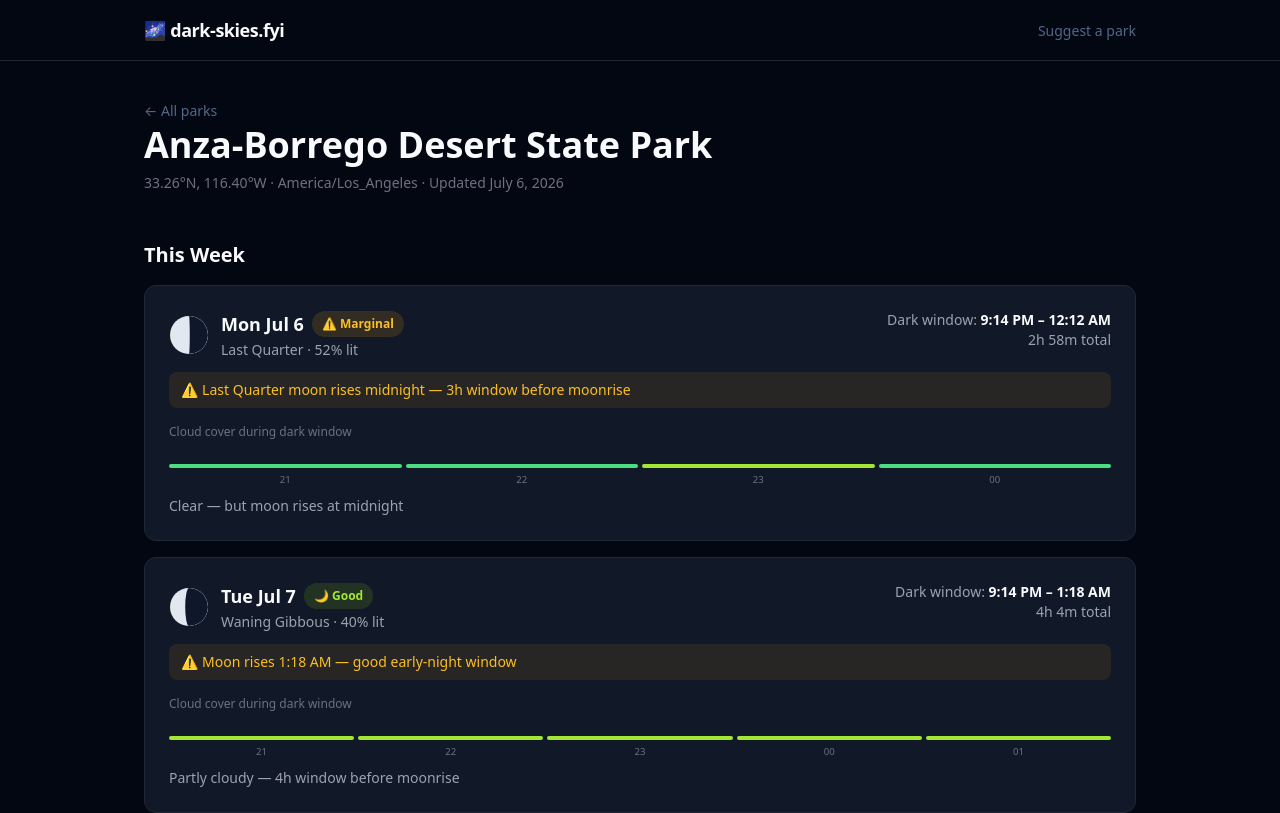
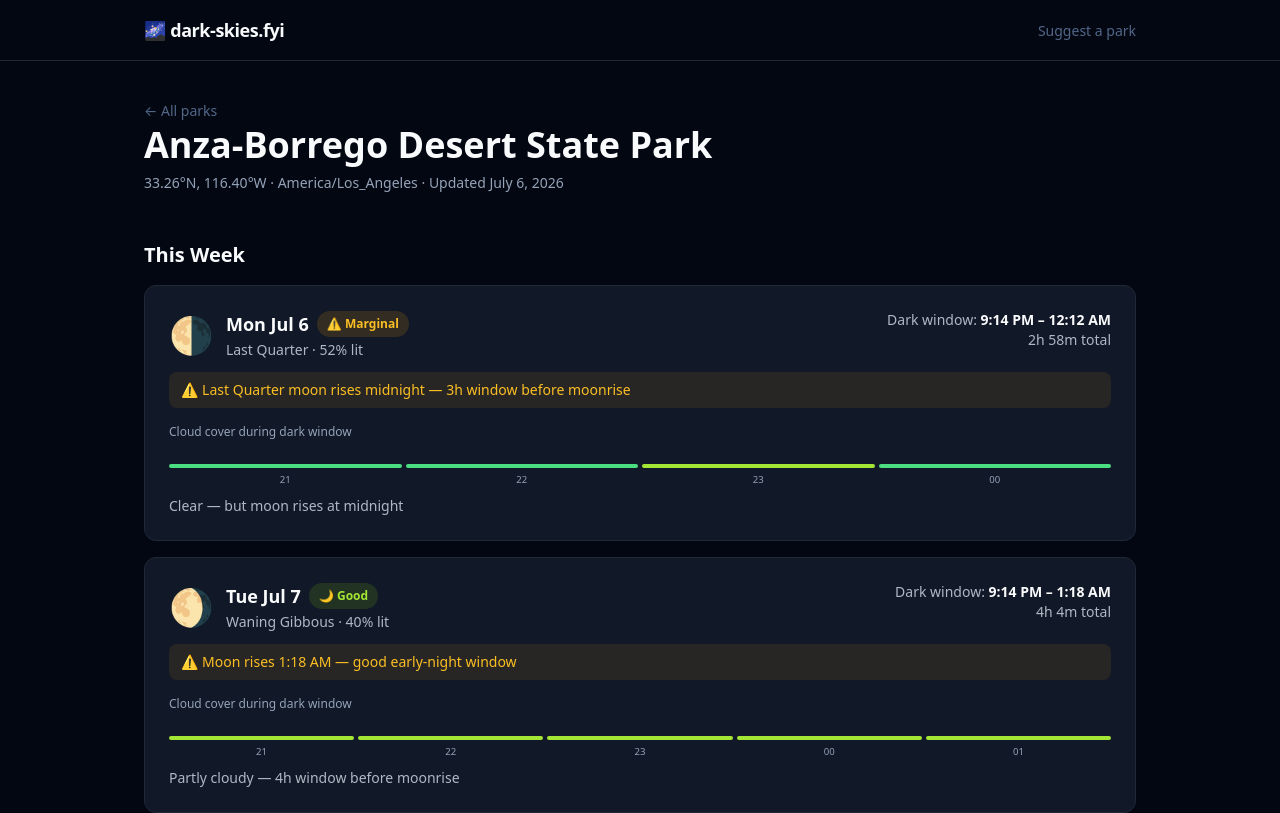
Before and after one commit to aclr8/dark-skies-fyi, a Next.js app: page /parks/anza-borrego in a window 1280 px wide. Shown: the top 813 px of the page. Built offline with nearby package versions, Linux system fonts and the light colour scheme.

Commit message:
Emoji moon icons, 5yr Temp Trend header, improved contrast

```diff
--- a/app/globals.css
+++ b/app/globals.css
@@ -10,8 +10,8 @@
   --accent-500: #3d5068;
   --accent-100: #d0dae6;
   --fg-primary: #f9fafb;
-  --fg-secondary: #9ca3af;
-  --fg-muted: #6b7280;
+  --fg-secondary: #b0b8c4;
+  --fg-muted: #94a3b8;
   --border: #1f2937;
   --rating-great: #22c55e;
   --rating-good: #84cc16;
--- a/components/MoonPhaseIcon.tsx
+++ b/components/MoonPhaseIcon.tsx
@@ -4,93 +4,28 @@ interface Props {
   size?: number
 }
 
+function getPhaseEmoji(phaseName: string): string {
+  const name = phaseName.toLowerCase()
+  if (name.includes('new moon'))        return '🌑'
+  if (name.includes('waxing crescent')) return '🌒'
+  if (name.includes('first quarter'))   return '🌓'
+  if (name.includes('waxing gibbous'))  return '🌔'
+  if (name.includes('full moon'))       return '🌕'
+  if (name.includes('waning gibbous'))  return '🌖'
+  if (name.includes('last quarter'))    return '🌗'
+  if (name.includes('waning crescent')) return '🌘'
+  return '🌙'
+}
+
 export default function MoonPhaseIcon({ illumination, phaseName, size = 40 }: Props) {
-  const r = size / 2
-  const ri = r - 1  // disc radius (1px inset)
-  const pct = illumination / 100
-
-  // Terminator ellipse x-radius:
-  //   lit_area = πri(ri ± tRx)/2 = pct·πri²  →  tRx = |2pct−1|·ri
-  const tRx = Math.abs(2 * pct - 1) * ri
-
-  const isWaning =
-    phaseName.toLowerCase().includes('waning') ||
-    phaseName.toLowerCase().includes('last quarter')
-  const isGibbous = pct > 0.5
-
-  const ariaLabel = `${phaseName} — ${illumination}% lit`
-  const clipId = `mc-${illumination}-${isWaning ? 'n' : 'x'}`
-  const top = `${r},${1}`
-  const bot = `${r},${size - 1}`
-
-  if (illumination <= 1) {
-    return (
-      <svg width={size} height={size} viewBox={`0 0 ${size} ${size}`} aria-label={ariaLabel} role="img">
-        <circle cx={r} cy={r} r={ri} fill="#0f172a" />
-      </svg>
-    )
-  }
-  if (illumination >= 99) {
-    return (
-      <svg width={size} height={size} viewBox={`0 0 ${size} ${size}`} aria-label={ariaLabel} role="img">
-        <circle cx={r} cy={r} r={ri} fill="#e2e8f0" />
-      </svg>
-    )
-  }
-
-  // Strategy: draw bright disc, then overlay the shadow region.
-  //
-  // SVG arc sweep: 1 = CW on screen (y-down), 0 = CCW.
-  //   top→bot sweep=1: RIGHT side    top→bot sweep=0: LEFT side
-  //   bot→top sweep=1: LEFT side     bot→top sweep=0: RIGHT side
-  //
-  // Shadow paths (2 arcs each):
-  //
-  //  Waning crescent  (shadow RIGHT, large):
-  //    right disc arc down (CW) + left terminator back up (CW)
-  //    M top  A ri,ri   0 0,1 bot  A tRx,ri  0 0,1 top
-  //
-  //  Waning gibbous   (shadow RIGHT, thin):
-  //    right terminator arc down (CW) + right disc limb back up (CCW)
-  //    M top  A tRx,ri  0 0,1 bot  A ri,ri   0 0,0 top
-  //
-  //  Waxing crescent  (shadow LEFT, large):
-  //    left disc arc down (CCW) + right terminator back up (CCW)
-  //    M top  A ri,ri   0 0,0 bot  A tRx,ri  0 0,0 top
-  //
-  //  Waxing gibbous   (shadow LEFT, thin):
-  //    left terminator arc down (CCW) + left disc limb back up (CW)
-  //    M top  A tRx,ri  0 0,0 bot  A ri,ri   0 0,1 top
-
-  let shadowPath: string
-
-  if (isWaning) {
-    shadowPath = isGibbous
-      ? `M ${top} A ${tRx},${ri} 0 0,1 ${bot} A ${ri},${ri} 0 0,0 ${top}`
-      : `M ${top} A ${ri},${ri} 0 0,1 ${bot} A ${tRx},${ri} 0 0,1 ${top}`
-  } else {
-    shadowPath = isGibbous
-      ? `M ${top} A ${tRx},${ri} 0 0,0 ${bot} A ${ri},${ri} 0 0,1 ${top}`
-      : `M ${top} A ${ri},${ri} 0 0,0 ${bot} A ${tRx},${ri} 0 0,0 ${top}`
-  }
-
+  const emoji = getPhaseEmoji(phaseName)
   return (
-    <svg
-      width={size}
-      height={size}
-      viewBox={`0 0 ${size} ${size}`}
-      aria-label={ariaLabel}
+    <span
       role="img"
+      aria-label={`${phaseName} — ${illumination}% lit`}
+      style={{ fontSize: size * 0.9, lineHeight: 1, display: 'inline-block' }}
     >
-      <defs>
-        <clipPath id={clipId}>
-          <circle cx={r} cy={r} r={ri} />
-        </clipPath>
-      </defs>
-      {/* Bright disc */}
-      <circle cx={r} cy={r} r={ri} fill="#e2e8f0" />
-      {/* Shadow overlay, clipped to disc */}
-      <path d={shadowPath} fill="#0f172a" clipPath={`url(#${clipId})`} />
-    </svg>
+      {emoji}
+    </span>
   )
 }
--- a/components/PlanningTable.tsx
+++ b/components/PlanningTable.tsx
@@ -30,7 +30,7 @@ export default function PlanningTable({ windows }: Props) {
               <th className="text-left px-4 py-3 font-medium" style={{ color: 'var(--fg-muted)' }}>Window</th>
               <th className="text-left px-4 py-3 font-medium hidden sm:table-cell" style={{ color: 'var(--fg-muted)' }}>New Moon</th>
               <th className="text-right px-4 py-3 font-medium" style={{ color: 'var(--fg-muted)' }}>Hi / Lo °F</th>
-              <th className="text-center px-4 py-3 font-medium hidden md:table-cell" style={{ color: 'var(--fg-muted)' }}>Trend</th>
+              <th className="text-center px-4 py-4 font-medium hidden md:table-cell" style={{ color: 'var(--fg-secondary)', lineHeight: 1.3 }}>5yr Temp<br />Trend</th>
               <th className="text-center px-4 py-3 font-medium" style={{ color: 'var(--fg-muted)' }}>Comfort</th>
             </tr>
           </thead>
```
